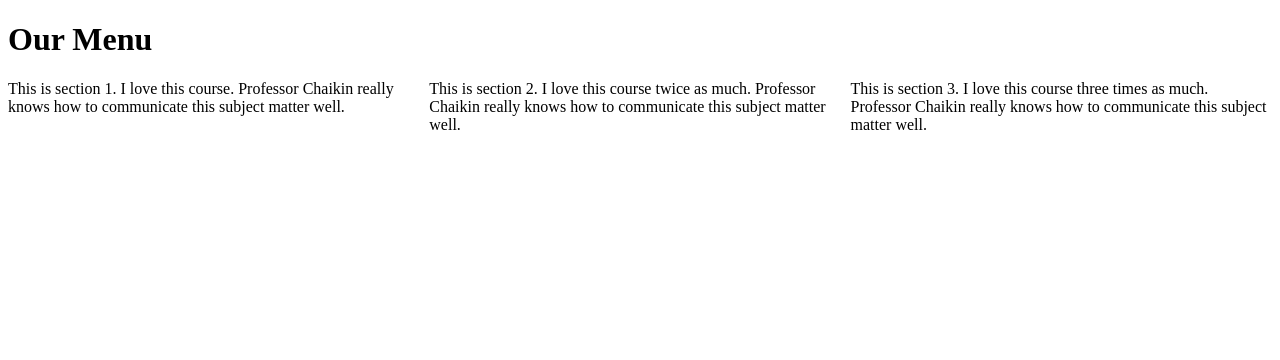
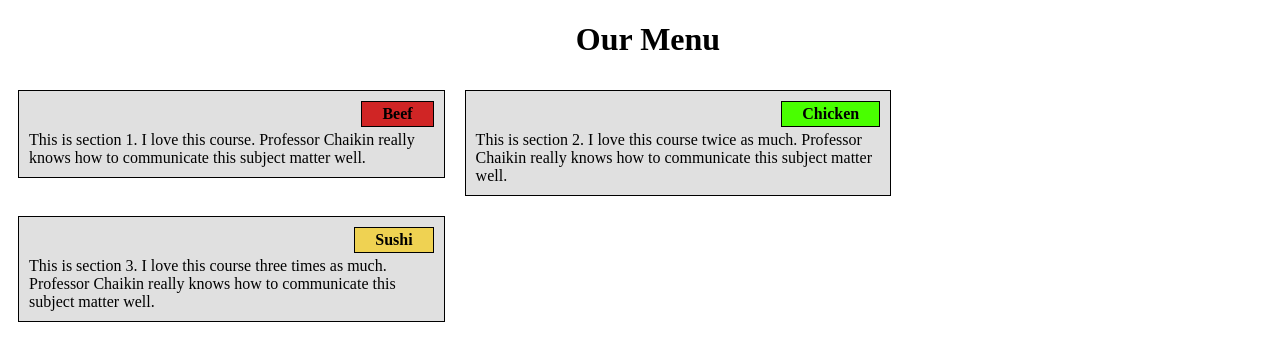
Before and after one commit to LoneWolfeSharePoint/solutions, a plain HTML site: page mod2_solution/index.html in a window 1280 px wide. Drawn offline with Linux system fonts and the light colour scheme.

Commit message:
Final changes.

```diff
--- a/mod2_solution/css/styles.css
+++ b/mod2_solution/css/styles.css
@@ -1,20 +1,56 @@
-body
-{
+/********** Base styles **********/
+* {
+  box-sizing: border-box;
+  }
+body {
+    width: 100%;
+}
+h1 {
+    text-align: center;
+}
+div {
+    position: absolute;
+    top: 10px;
+    right: 10px;
+    border: 1px solid black;
+    padding-top: 3px;
+    padding-bottom: 3px;
+    padding-left: 20px;
+    padding-right: 20px;
+    font-weight: bold;
+}
+section {
+    float:left;
+    position: relative;
+    padding-top: 40px;
+    padding-bottom: 10px;
+    padding-left: 10px;
+    padding-right: 10px;
+    margin: 10px;
+    background-color: #e0e0e0;
+    border: 1px solid black;
+}
+#d1 {
+    background-color: #d02525;
+}
+#d2 {
+    background-color: #49ff00;
+    border: 1px solid black;
+}
+#d3 {
+    background-color: #efd252;
+    border: 1px solid black;
 }
 
 /* Desktop View */
 @media (min-width: 992px) {
-    section {
-        float:left;
+    #s1, #s2, #s3 {
         width: 33.33%;
     }
 }
 
 /* Tablet View */
 @media (min-width: 768px) and (max-width: 991px) {
-   #s1, #s2, #s3 {
-       float: left;
-   }
     #s1, #s2 {
         width: 50%;
     }
@@ -25,8 +61,7 @@ body
 
 /* Mobile View */
 @media (max-width: 767px) {
-    section {
-        float: left;
+    #s1, #s2, #s3 {
         width: 100%;
     }
 }
--- a/mod2_solution/index.html
+++ b/mod2_solution/index.html
@@ -9,12 +9,15 @@
 <body>
     <h1>Our Menu</h1>
     <section id="s1">
+        <div id="d1">Beef</div>
         This is section 1. I love this course. Professor Chaikin really knows how to communicate this subject matter well.
     </section>
     <section id="s2">
+        <div id="d2">Chicken</div>
         This is section 2. I love this course twice as much. Professor Chaikin really knows how to communicate this subject matter well.
     </section>
     <section id="s3">
+        <div id="d3">Sushi</div>
         This is section 3. I love this course three times as much. Professor Chaikin really knows how to communicate this subject matter well.
     </section>
 </body>
```
